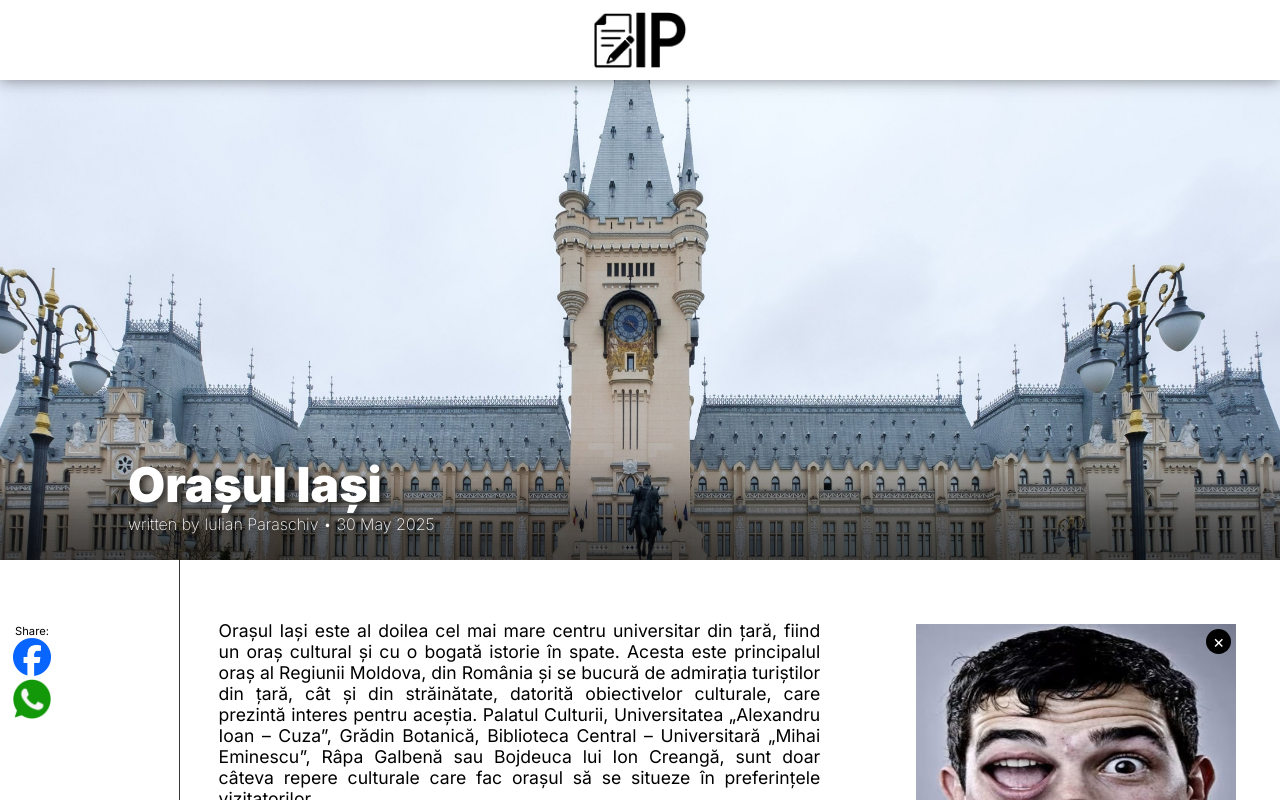
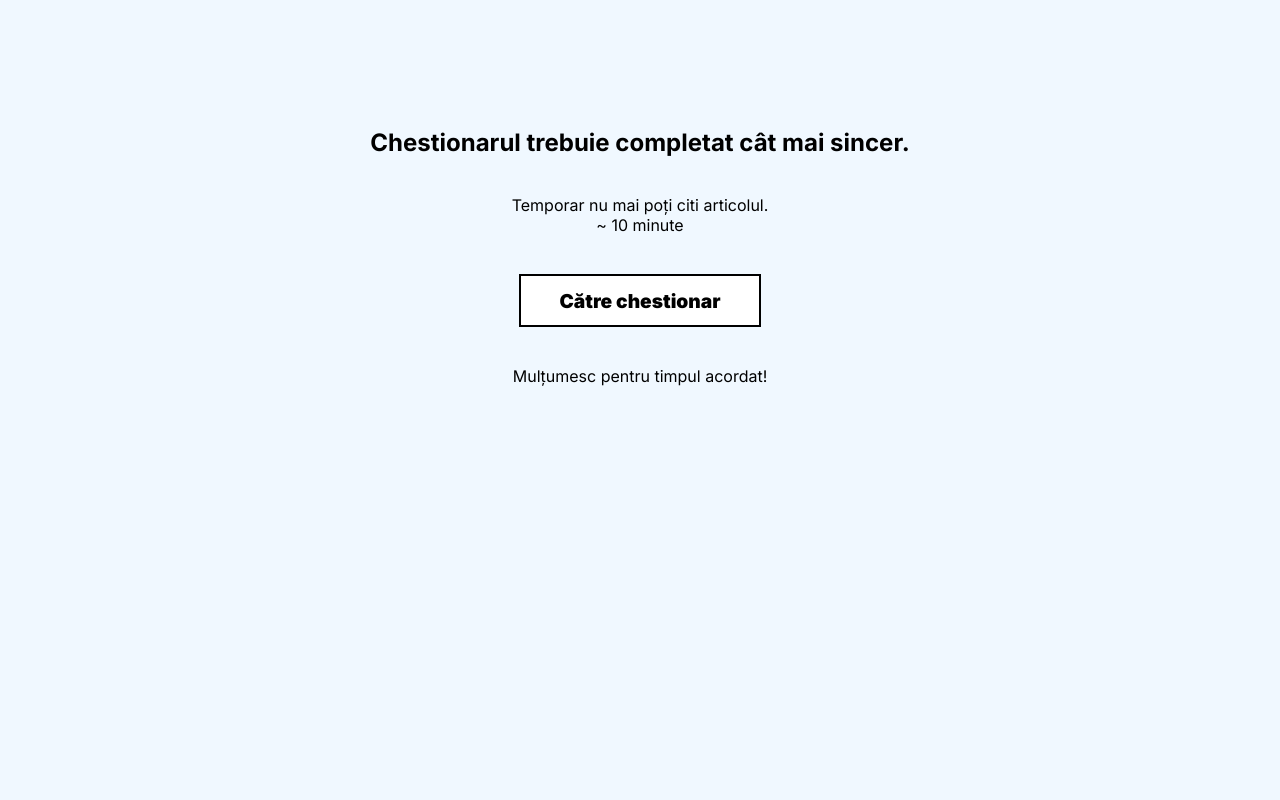
Before and after one commit to antonicad/orasul-iasi, a React (Vite) app: page /#/ in a window 1280 px wide. Shown: the top 800 px of the page. Built offline with nearby package versions, Linux system fonts and the light colour scheme.

Commit message:
Added cooldown

```diff
--- a/src/pages/Article.css
+++ b/src/pages/Article.css
@@ -214,6 +214,43 @@ sup {
   z-index: 10;
 }
 
+.cooldown-div {
+    width: 100%;
+    height: 100%;
+    top: 0;
+    right: 0;
+    right: 0;
+    bottom: 0;
+    position: fixed;
+    z-index: 9999999;
+    background-color: aliceblue;
+    text-align: center;
+    box-sizing: border-box;
+    padding-top: 10%;
+}
+
+.cooldown-div button {
+    text-align: center;
+    background-color: white;
+    border: black solid 2px;
+    font-size: 1.2rem;
+    padding: 1% 3%;
+    cursor: pointer;
+    margin: 0 auto;
+    transition: .3s;
+    font-weight: 900;
+}
+
+.cooldown-div button:hover {
+    background-color: black;
+    color: white;
+}
+
+.cooldown-div p {
+    margin: 3% 0;
+    font-size: 1rem;
+}
+
 .buton-chestionar {
     display: flex;
     justify-content: center;
@@ -228,6 +265,14 @@ sup {
     .header {
         margin-left: 5%;
         margin-bottom: 5%;
+    }
+
+    .cooldown-div p {
+        margin: 5% 0;
+    }
+
+    .cooldown-div {
+        padding: 20% 10%;
     }
 
     .for-mobile {
--- a/src/pages/Article.jsx
+++ b/src/pages/Article.jsx
@@ -8,15 +8,54 @@ import ad1 from "../assets/spot-difference-dog.png";
 import ad2 from "../assets/spot-difference-lamp.png";
 import ad3 from "../assets/heinz-pour.png";
 import ad4 from "../assets/banner.jpg";
-import { useState } from "react";
+import { useState, useEffect } from "react";
 import AdBox from './AdBox';
+
+const COOLDOWN_MINUTES = 10;
 
 
 const Article = () => {
   const [showAd, setShowAd] = useState(true);
+  const [minutesLeft, setMinutesLeft] = useState(null);
+  const [isCooldown, setIsCooldown] = useState(false);
+
+    useEffect(() => {
+    const lastVisit = localStorage.getItem("lastVisit");
+
+    if (lastVisit) {
+      const diffMs = Date.now() - parseInt(lastVisit, 10);
+      const diffMinutes = Math.floor(diffMs / 60000);
+
+      if (diffMinutes < COOLDOWN_MINUTES) {
+        setIsCooldown(true);
+        setMinutesLeft(COOLDOWN_MINUTES - diffMinutes);
+      } else {
+        setIsCooldown(false);
+        localStorage.removeItem("lastVisit");
+      }
+    } else {
+      // Prima vizită – salvează timestamp
+      localStorage.setItem("lastVisit", Date.now().toString());
+    }
+  }, []);
 
   return (
     <>
+     {isCooldown && (
+      <div className="cooldown-div">
+        <span>
+        <h2>Chestionarul trebuie completat cât mai sincer.</h2>
+        <p>Temporar nu mai poți citi articolul. <br></br> ~ {minutesLeft} minute</p>
+        </span>
+        <Link to="https://docs.google.com/forms/d/1O5Cn_4WluQAJ39c_4IisWq1nTLzow6SS4i5M8dozuys"><button>Către chestionar</button></Link>
+        <span>
+        <p>Mulțumesc pentru timpul acordat!</p>
+        </span>
+      </div>
+      )}
+
+      {!isCooldown && (
+      <>
       <div className="navbar">
         <img src={logo}></img>
       </div>
@@ -94,6 +133,8 @@ const Article = () => {
       <div className="footer">
         <p>Website made by Antonică Denis - <Link to="mailto:antonica.deniscosmin@gmail.com">antonica.deniscosmin@gmail.com</Link></p>
       </div>
+      </>
+      )}
     </>
   );
 };
```
